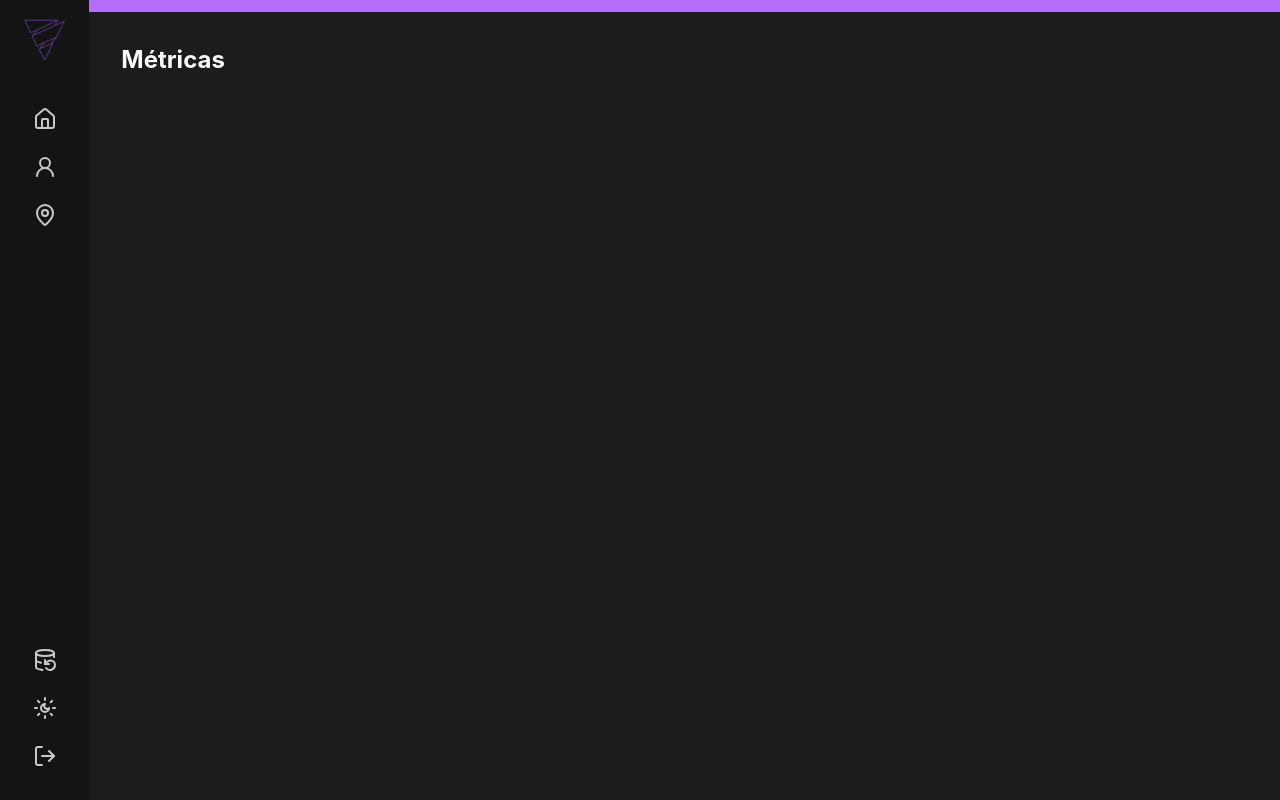
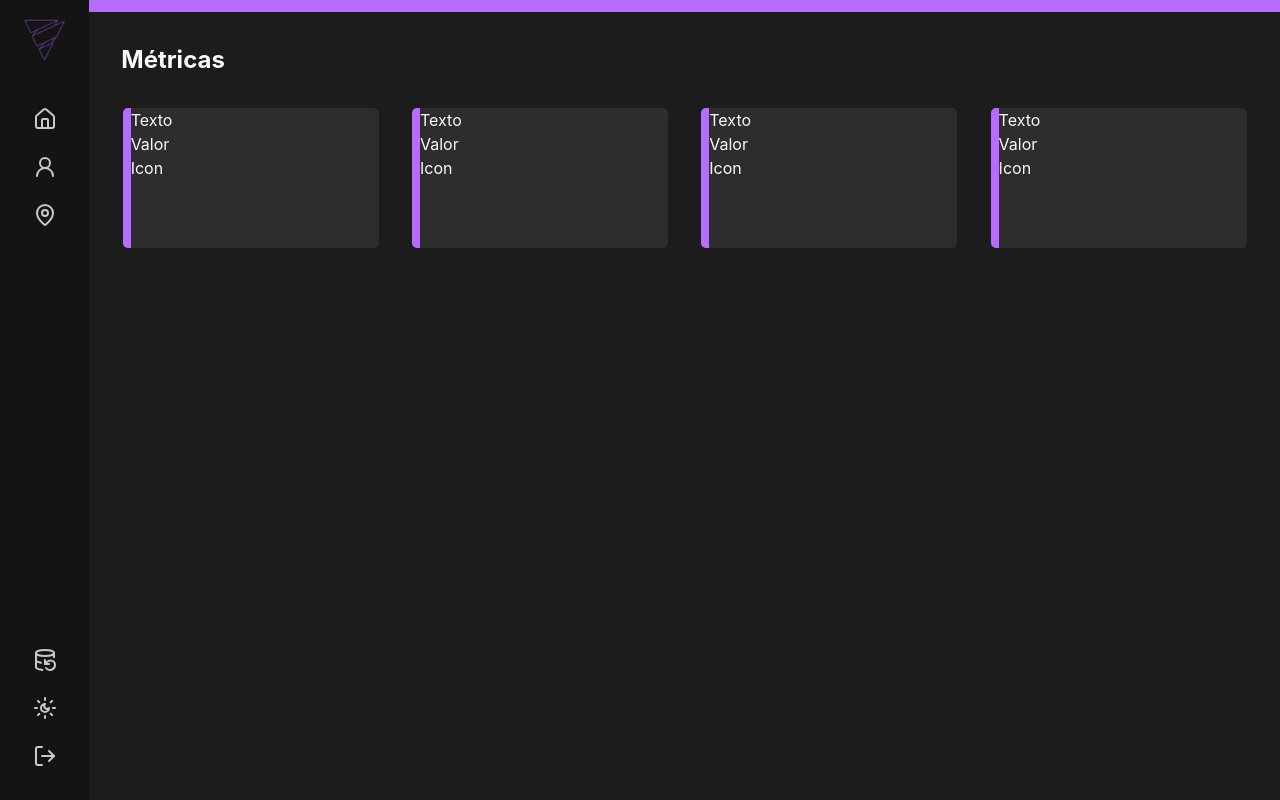
Before and after one commit to https-eduardo/cpv-metrics-frontend, a Vue app: page /dashboard in a window 1280 px wide. Built offline with nearby package versions, Linux system fonts and the light colour scheme.

Commit message:
Create Card

```diff
--- /dev/null
+++ b/src/components/dashboard/Card.vue
@@ -0,0 +1,25 @@
+<template>
+<div class="flex w-[20vw] h-[140px] text-white bg-[#2d2d2d] rounded-[5px] overflow-hidden">
+  <div class="w-[8px] bg-[#B66CFF]"></div>
+      <div class="flex-col">
+        <div class="flex-grow-1">Texto</div>
+        <div>Valor</div>
+        <div>Icon</div>
+      </div>
+</div>
+</template>
+
+<script>
+import {ref} from "vue";
+
+export default{
+  setup(){
+    const list = ref({
+      nome : 'jorge'
+    })
+    return{
+    list
+  };
+}
+}
+</script>
--- a/src/views/dashboard/Metrics.vue
+++ b/src/views/dashboard/Metrics.vue
@@ -1,8 +1,20 @@
 <template>
-  <div class="flex flex-col w-full">
+  <div class="flex flex-col w-full bg-[#1C1C1C]">
     <div class="w-full block h-3 bg-[#B66CFF]"></div>
-    <div class="p-8 bg-[#1C1C1C] h-full">
+    <div class="p-8">
       <h1 class="text-2xl font-bold text-white">Métricas</h1>
+    </div >
+
+    <div class="flex justify-evenly">
+      <DashboardCard/>
+      <DashboardCard/>
+      <DashboardCard/>
+      <DashboardCard/>
     </div>
+
   </div>
 </template>
+
+<script setup lang="ts">
+  import DashboardCard from "../../components/dashboard/Card.vue";
+</script>
```
